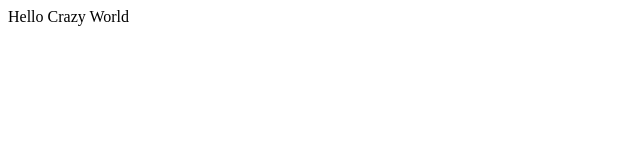
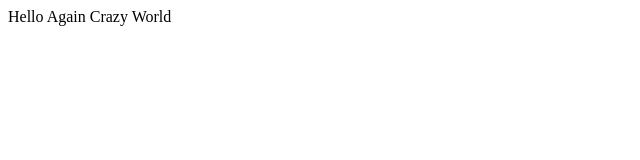
Before and after one commit to NaeSlayer/github_activity, a plain HTML site: page index2.html in a window 1280 px wide. Shown: the full height of the page, 0-640 px from the left. Drawn offline with Linux system fonts and the light colour scheme.

Commit message:
Added Again

```diff
--- a/index2.html
+++ b/index2.html
@@ -1,5 +1,5 @@
 <DOCTYPE html>
 
 	<html>
-			Hello Crazy World
+			Hello Again Crazy World
 	</html>
```
